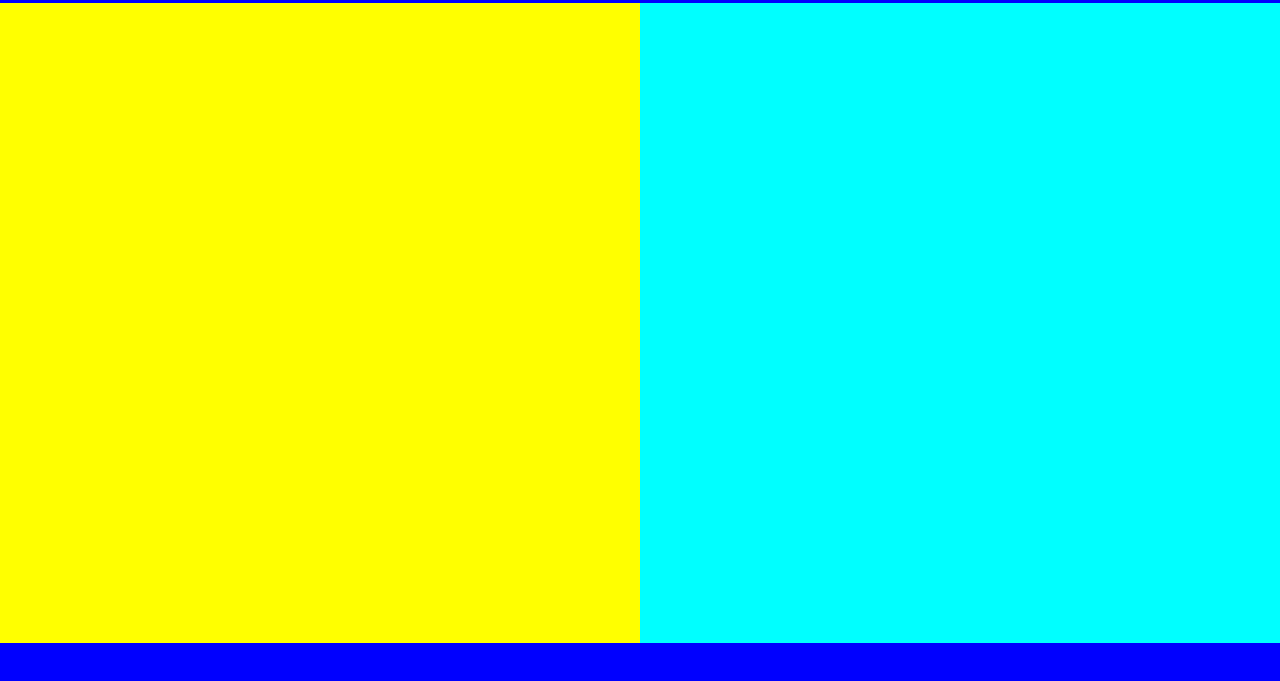
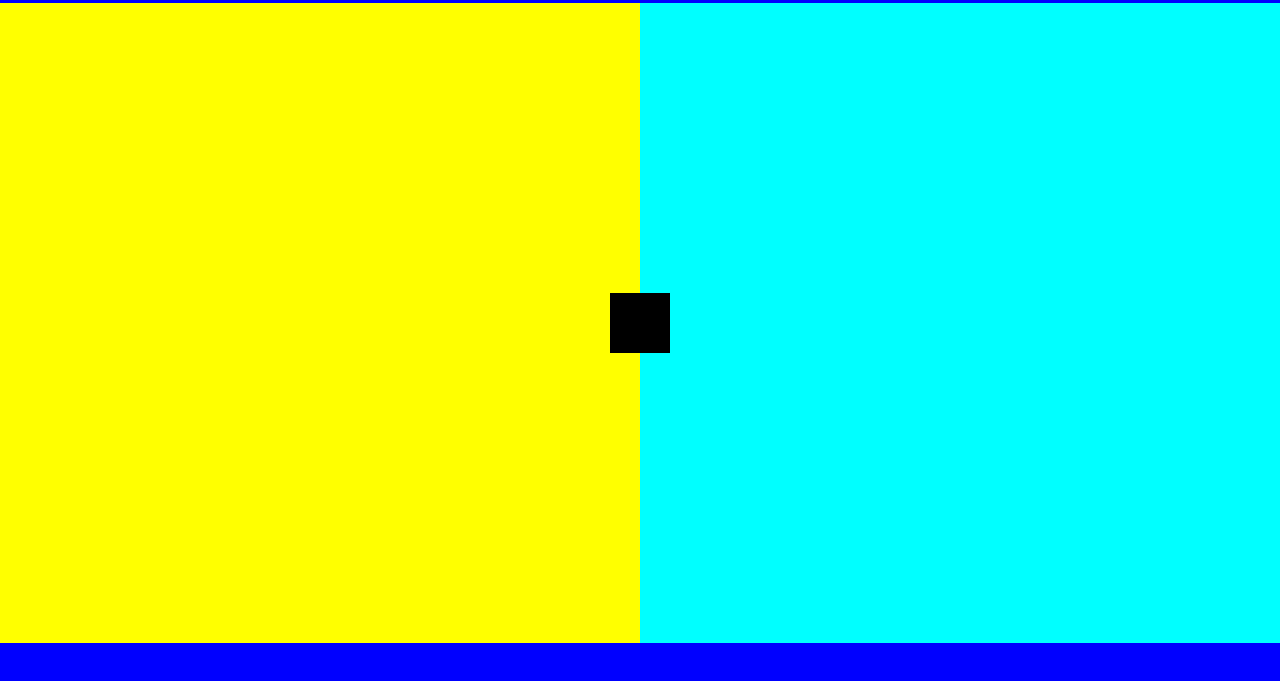
Before and after one commit to Victortran415/layout_template, a plain HTML site: page index.html in a window 1280 px wide. Shown: the part 77-758 px from the top of the page. Drawn offline with Linux system fonts and the light colour scheme.

Commit message:
added center to the middle of page

```diff
--- a/assets/style.css
+++ b/assets/style.css
@@ -50,6 +50,18 @@ main {
 .right {
     background-color: cyan;
     float: right;
+    position: relative;
+}
+
+.center {
+    position: absolute;
+    top: 50%;
+    left: 50%;
+    transform: translate(-50%, -50%);
+    background-color: black;
+    height: 60px;
+    width: 60px;
+    /* border-radius: 15px; */
 }
 
 footer {
--- a/index.html
+++ b/index.html
@@ -17,7 +17,9 @@
         </nav>
         <main class="clearfix">
             <aside class="left"></aside>
+
             <aside class="right"></aside>
+                <div class="center"></div>
 
         </main>
         <footer></footer>
```
